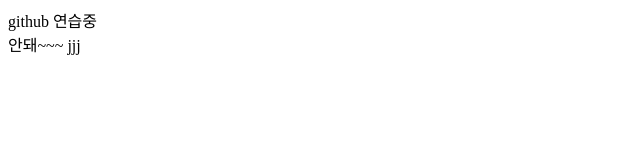
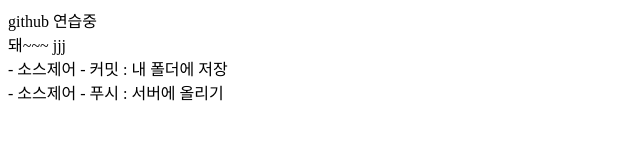
Before and after one commit to ohappyhs/daegu, a plain HTML site: page index.html in a window 1280 px wide. Shown: the whole page, without its empty margins (0-640 px from the left). Drawn offline with Linux system fonts and the light colour scheme.

Commit message:
커밋과 푸시

```diff
--- a/index.html
+++ b/index.html
@@ -5,7 +5,9 @@
     </title>
 
     <body>
-        github 연습중 <br>  안돼~~~
-        jjj
+        github 연습중 <br>  돼~~~
+        jjj <br>
+        - 소스제어 - 커밋 : 내 폴더에 저장<br>
+        - 소스제어 - 푸시 : 서버에 올리기<br>
     </body>
 </html>
```
